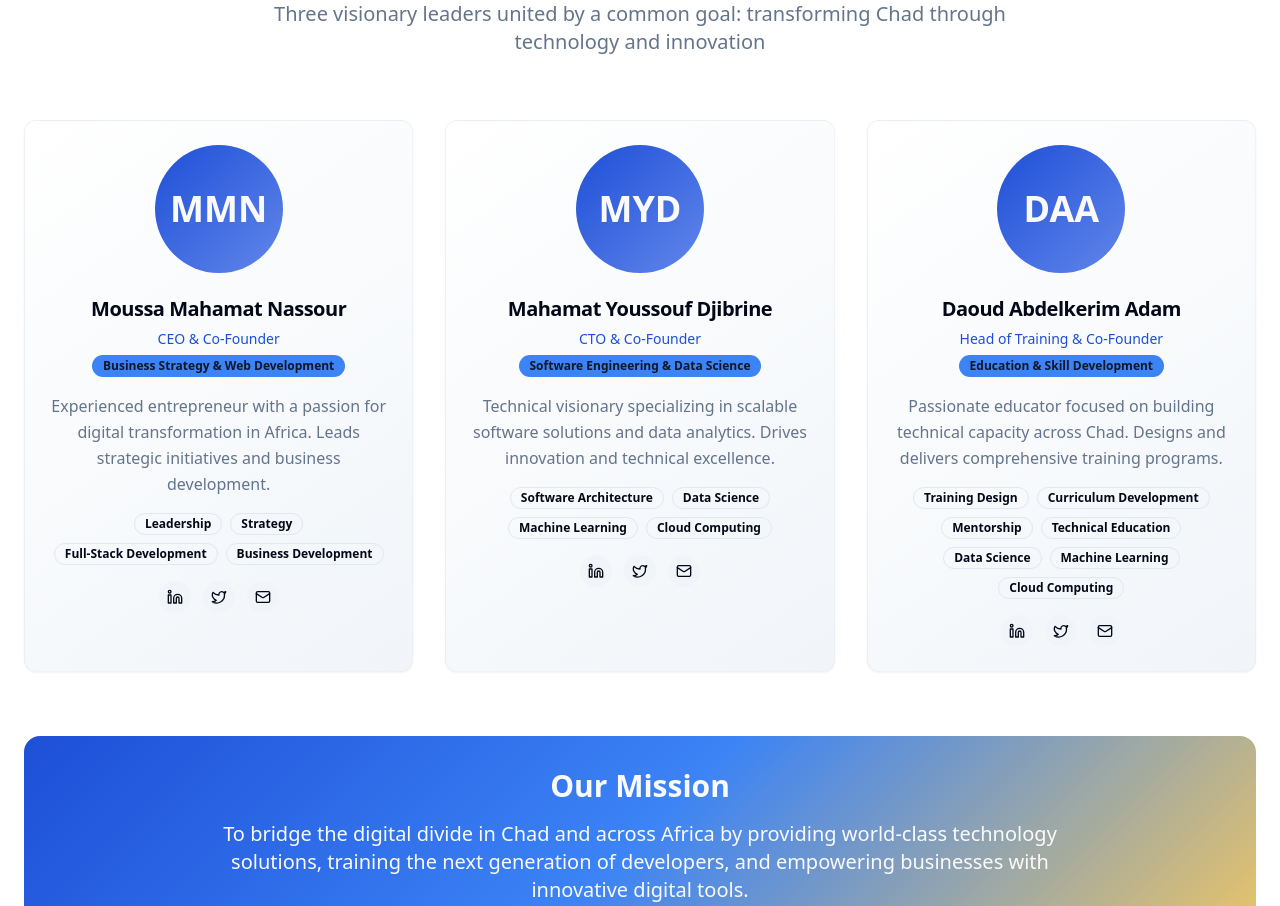
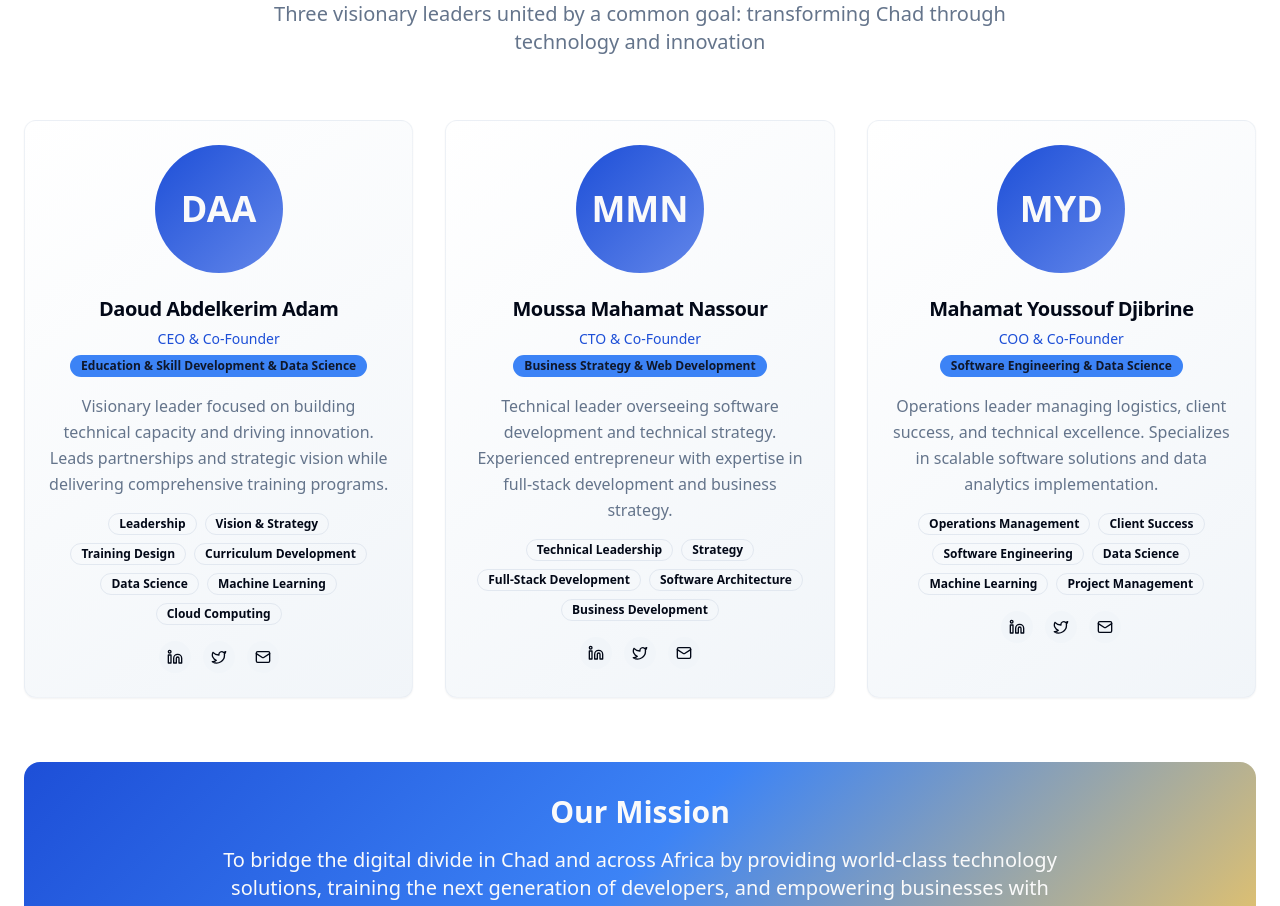
Before and after one commit to MahamadYoussoufDjibrine/chadnova, a React (Vite) app: page / in a window 1280 px wide. Shown: the part 2100-3006 px from the top of the page. Built offline with nearby package versions, Linux system fonts and the light colour scheme.

Commit message:
Update founder roles and expertise
Update founder roles and expertise to reflect their specific responsibilities and skill sets.

```diff
--- a/src/components/About.tsx
+++ b/src/components/About.tsx
@@ -5,25 +5,25 @@ import { Linkedin, Twitter, Mail } from "lucide-react";
 export const About = () => {
   const founders = [
     {
+      name: "Daoud Abdelkerim Adam",
+      role: "CEO & Co-Founder",
+      expertise: "Education & Skill Development & Data Science",
+      background: "Visionary leader focused on building technical capacity and driving innovation. Leads partnerships and strategic vision while delivering comprehensive training programs.",
+      skills: ["Leadership", "Vision & Strategy", "Training Design", "Curriculum Development", "Data Science", "Machine Learning", "Cloud Computing"]
+    },
+    {
       name: "Moussa Mahamat Nassour",
-      role: "CEO & Co-Founder",
+      role: "CTO & Co-Founder",
       expertise: "Business Strategy & Web Development",
-      background: "Experienced entrepreneur with a passion for digital transformation in Africa. Leads strategic initiatives and business development.",
-      skills: ["Leadership", "Strategy", "Full-Stack Development", "Business Development"]
+      background: "Technical leader overseeing software development and technical strategy. Experienced entrepreneur with expertise in full-stack development and business strategy.",
+      skills: ["Technical Leadership", "Strategy", "Full-Stack Development", "Software Architecture", "Business Development"]
     },
     {
       name: "Mahamat Youssouf Djibrine",
-      role: "CTO & Co-Founder",
+      role: "COO & Co-Founder",
       expertise: "Software Engineering & Data Science",
-      background: "Technical visionary specializing in scalable software solutions and data analytics. Drives innovation and technical excellence.",
-      skills: ["Software Architecture", "Data Science", "Machine Learning", "Cloud Computing"]
-    },
-    {
-      name: "Daoud Abdelkerim Adam",
-      role: "Head of Training & Co-Founder",
-      expertise: "Education & Skill Development",
-      background: "Passionate educator focused on building technical capacity across Chad. Designs and delivers comprehensive training programs.",
-      skills: ["Training Design", "Curriculum Development", "Mentorship", "Technical Education", "Data Science", "Machine Learning", "Cloud Computing"]
+      background: "Operations leader managing logistics, client success, and technical excellence. Specializes in scalable software solutions and data analytics implementation.",
+      skills: ["Operations Management", "Client Success", "Software Engineering", "Data Science", "Machine Learning", "Project Management"]
     }
   ];
 
```
